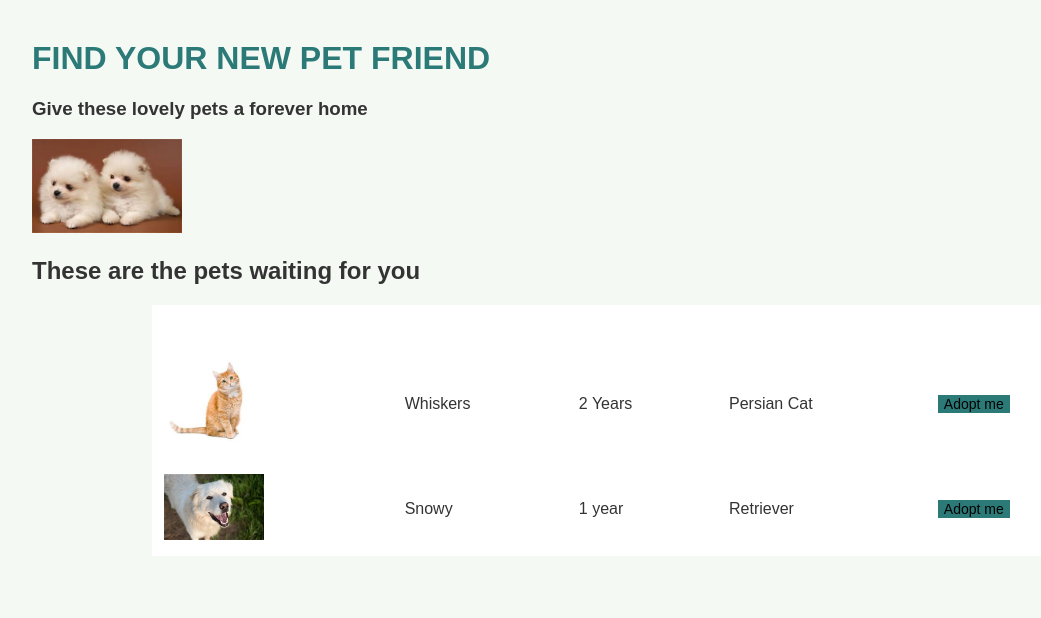
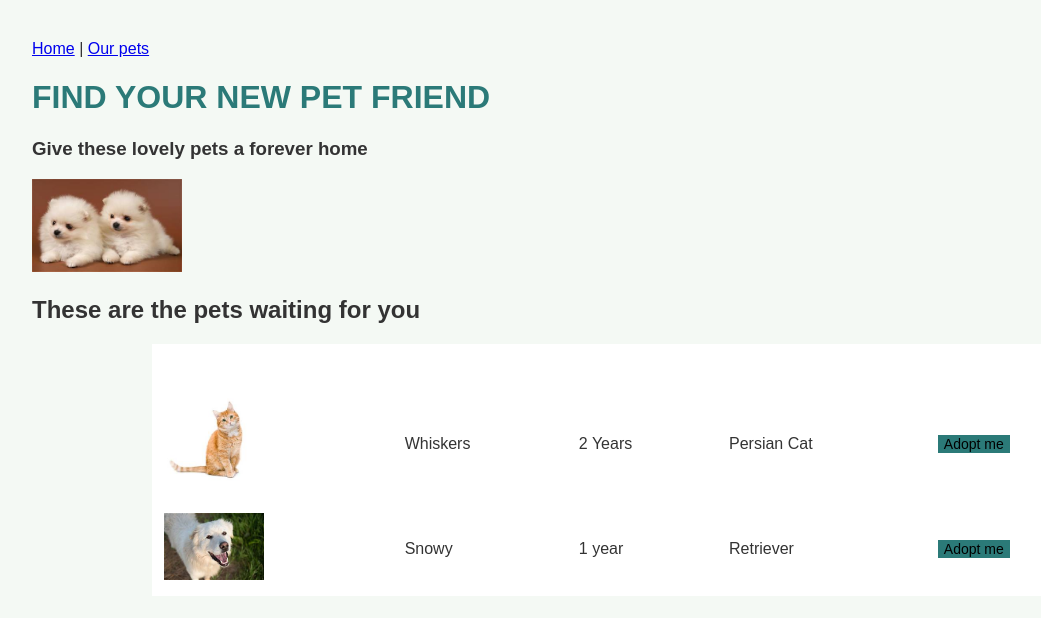
Before and after one commit to Hareem-Sheraz/Pet-shop, a plain HTML site: page index.html in a window 1280 px wide. Shown: the whole page, without its empty margins (8-1049 px from the left). Drawn offline with Linux system fonts and the light colour scheme.

Commit message:
added navigation

```diff
--- a/index.html
+++ b/index.html
@@ -8,6 +8,10 @@
  <link rel="stylesheet" href="style.css">
     </head>
     <body>
+        <nav>
+            <a href="index.html">Home</a> |
+            <a href="pets.html">Our pets</a>
+        </nav>
         <h1>FIND YOUR NEW PET FRIEND  </h1>
         <h3>Give these lovely pets a forever home </h3>
         <img src="pet 1.jpg" alt="pet" width="150">
```
